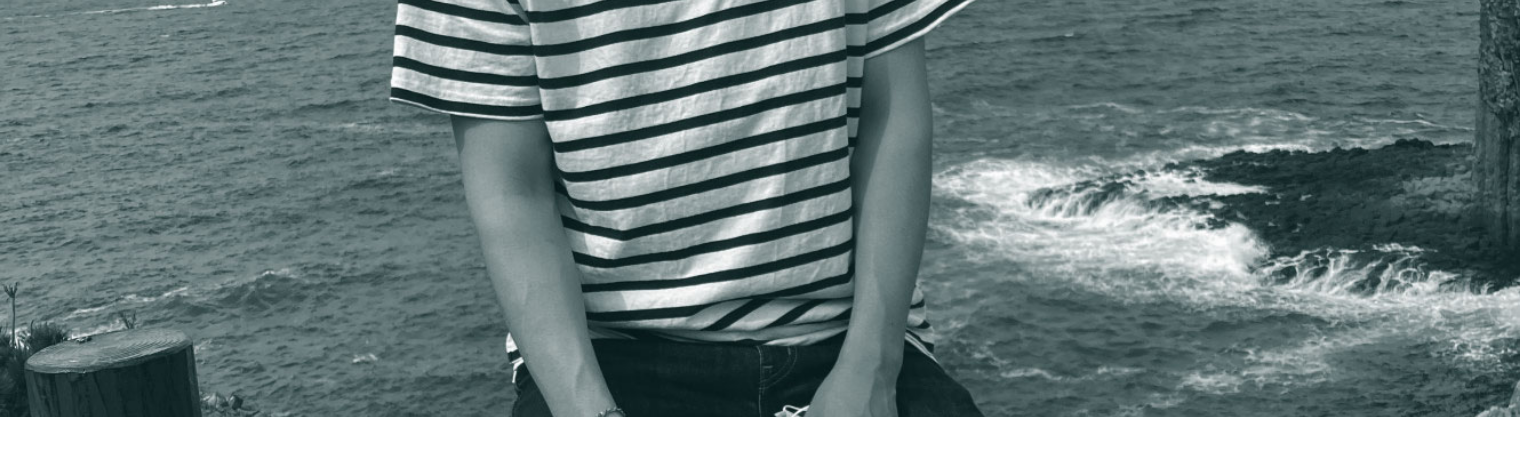
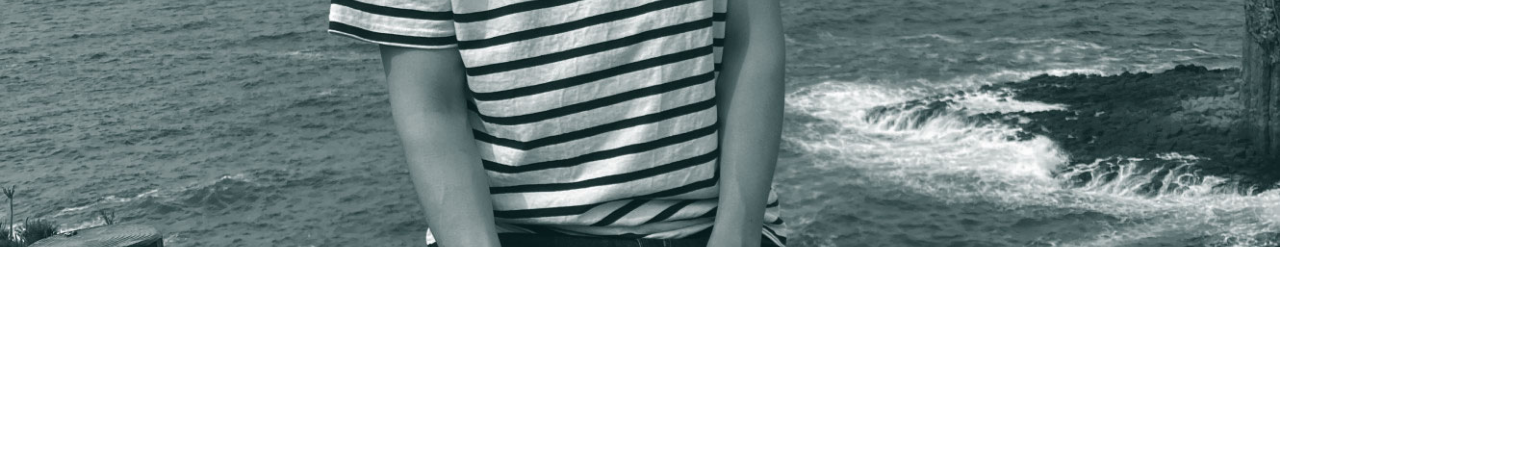
Before and after one commit to ryusuke-kinoshita/graduation, a plain HTML site: page index.html in a window 1280 px wide. Shown: the part 126-584 px from the top of the page, 1520 px wide, since content can reach past the window. Drawn offline with Linux system fonts and the light colour scheme.

Commit message:
0616 home
自画像変更

```diff
--- a/style.css
+++ b/style.css
@@ -1,6 +1,7 @@
 @charset "utf-8";
 
-html { font-size: 62.5%; /*pxだと10px;*/
+html{ font-size: 62.5%; /*pxだと10px;*/
+
 }
 
 body > *{
@@ -59,8 +60,8 @@ nav a:hover{
 
 }
 #main-container img{
-    height: 420px;
-    width: 1520px;
+    height: 25rem;
+    width: 100%;
     overflow: hidden;
     object-fit: cover;
 }
```
Also changed, not shown: contact.html (+2 -2 lines), profile.html (+2 -1 lines), images/hero/hero1.jpg (added).
